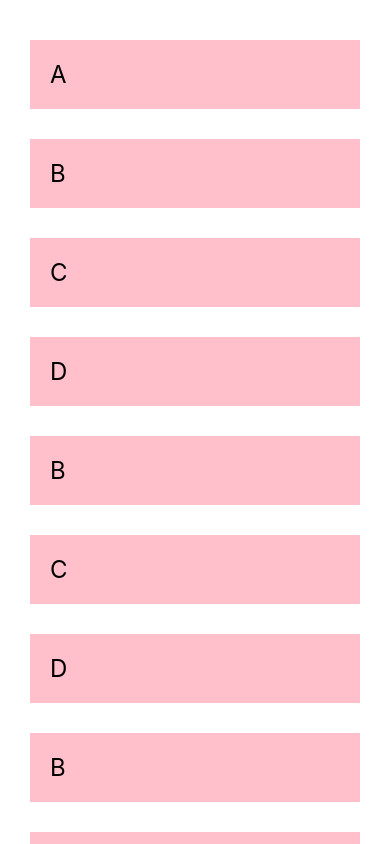
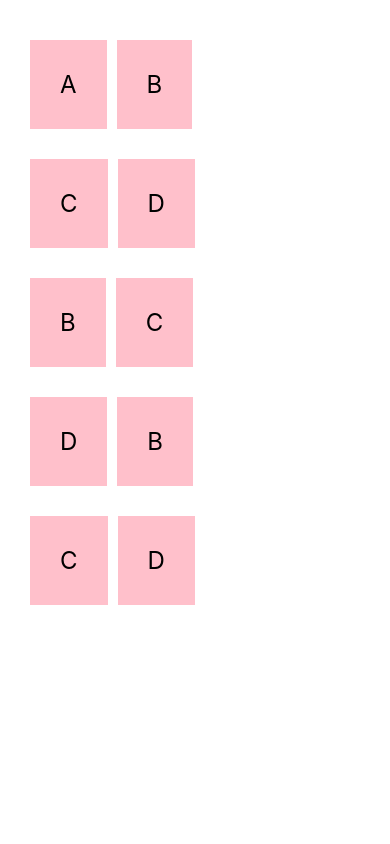
Before and after one commit to AsmitaGauri/React-Native, a React Native app: screen / in a window 390 px wide. Built offline with nearby package versions, Linux system fonts and the light colour scheme.

Commit message:
Touchable Components

```diff
--- a/App.js
+++ b/App.js
@@ -1,6 +1,6 @@
 import { StatusBar } from 'expo-status-bar';
 import React,{useState} from 'react';
-import { StyleSheet, Text, View,FlatList } from 'react-native';
+import { StyleSheet, Text, View,FlatList,TouchableOpacity } from 'react-native';
 
 // functional component
 export default function App() {
@@ -18,21 +18,30 @@
    {name:"D",id:10},
  ]);
 
+ const pressHandler=(id)=>{
+   console.log(id);
+  // Since we are depending on our prev state its always preferred to use a function inside setpeople
+  setPeople((prePeople)=>{
+    return prePeople.filter((people)=>people.id!=id);
+  });
+ }
+
   return (
     <View style={styles.container}>
-      {/*  in renderItem we need to destructure item*/}
-      {/* Here we dont need to specify key its already added */}
-      {/* By default it looks for key attribute and adds it as a key, but what if we have some other attribute instead
-      like id, which is usually the case with databases, we need to explicitly tell falt list that used this as the key instead */}
-{/* One benfit of flat list over scroll view is that whenever we refresh in falt list only the components that are visible are refreshed
-wheereas in scroll view all 100 components if present will be refreshed*/}
+
+
+    {/* We need to delete that card over which we click on */}
       <FlatList
+      numColumns={2}
       keyExtractor={(item)=> item.id}
       data={people}
       renderItem={({item})=>(
+        <TouchableOpacity onPress={()=>pressHandler(item.id)}>
         <Text style={styles.item}>{item.name}</Text>
+        </TouchableOpacity>
       )}
       />
+
 
     </View>
   );
@@ -49,9 +58,10 @@
     // justifyContent: 'center',
   },
   item:{
-    padding:20,
+    padding:30,
     marginTop:30,
     backgroundColor:'pink',
-    fontSize:24
+    fontSize:24,
+    marginRight:10
   }
 });
```
